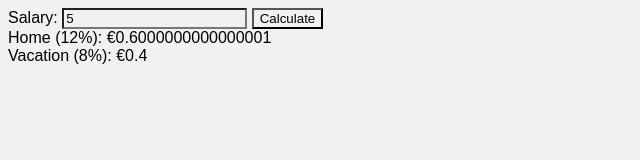
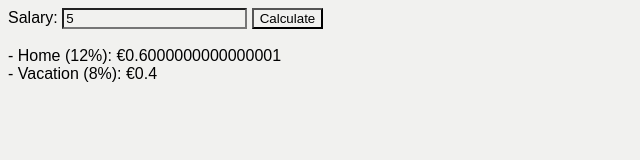
Before and after one commit to dielelisa/Notion, a plain HTML site: page calculate-savings/calculate-savings.html in a window 1280 px wide. Both pictures are taken after typing "5" into the empty fields and a click on the button "Calculate". Shown: the whole page, without its empty margins (0-640 px from the left). Drawn offline with Linux system fonts and the light colour scheme.

Commit message:
Update calculate-savings.html

```diff
--- a/calculate-savings/calculate-savings.html
+++ b/calculate-savings/calculate-savings.html
@@ -36,7 +36,7 @@
 			var vacationSavings = (num / 100) * percentVacation;
 
 			// Show values
-			document.getElementById('amounts').innerHTML = "Home (12%): €" + homeSavings + "<br>" + "Vacation (8%): €" + vacationSavings;
+			document.getElementById('amounts').innerHTML = "<br>" + "- Home (12%): €" + homeSavings + "<br>" + "- Vacation (8%): €" + vacationSavings;
 
 		}
 	</script>
```
